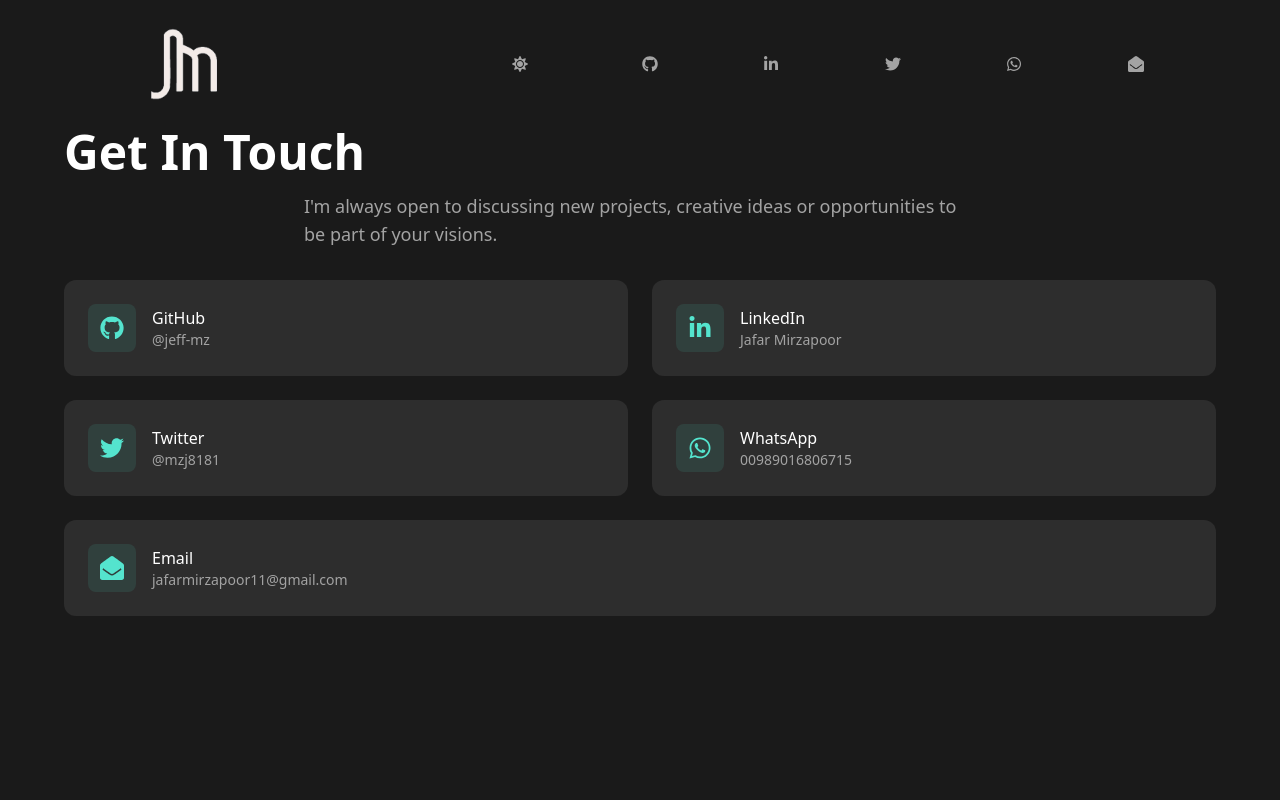
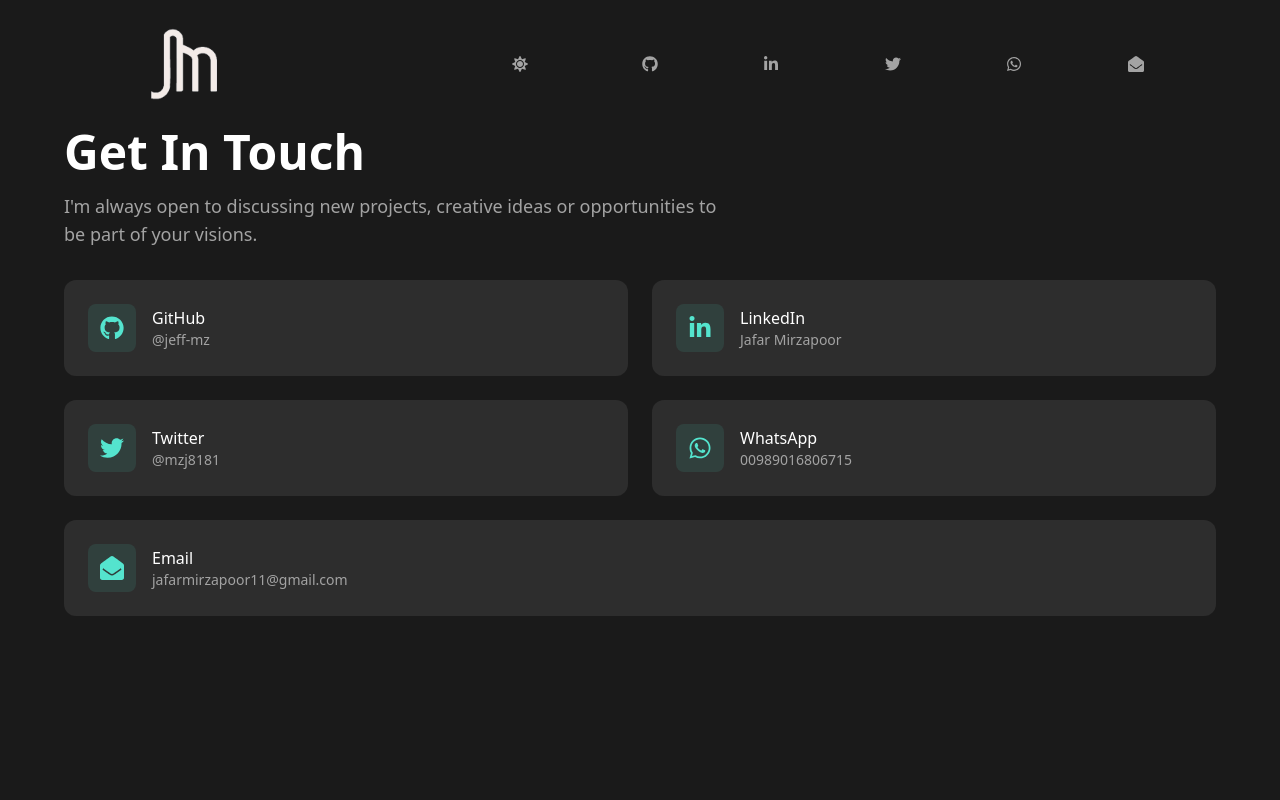
Before and after one commit to jeff-mz/react-simple-portfolio, a React (Vite) app: page /contact in a window 1280 px wide. Shown: the top 800 px of the page. Built offline with nearby package versions, Linux system fonts and the light colour scheme.

Commit message:
Update Contact.jsx

```diff
--- a/src/components/Contact.jsx
+++ b/src/components/Contact.jsx
@@ -58,7 +58,7 @@
           <h1 className="text-4xl md:text-5xl font-bold text-light-text-primary dark:text-dark-text-primary mb-4">
             Get In Touch
           </h1>
-          <p className="text-left text-light-text-secondary dark:text-dark-text-secondary text-lg max-w-2xl mx-auto">
+          <p className="text-left text-light-text-secondary dark:text-dark-text-secondary text-lg max-w-2xl">
             I&apos;m always open to discussing new projects, creative ideas or
             opportunities to be part of your visions.
           </p>
```
